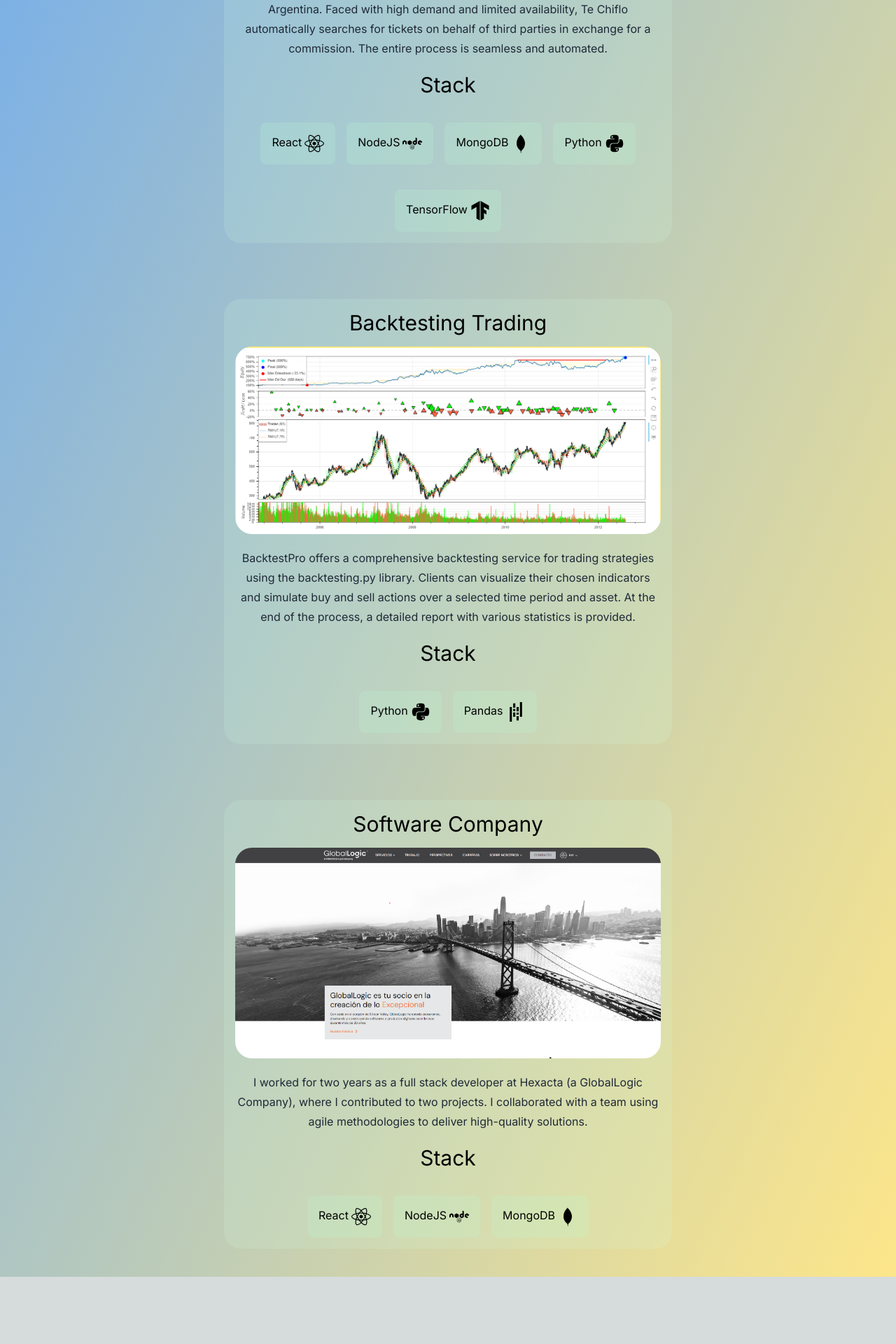
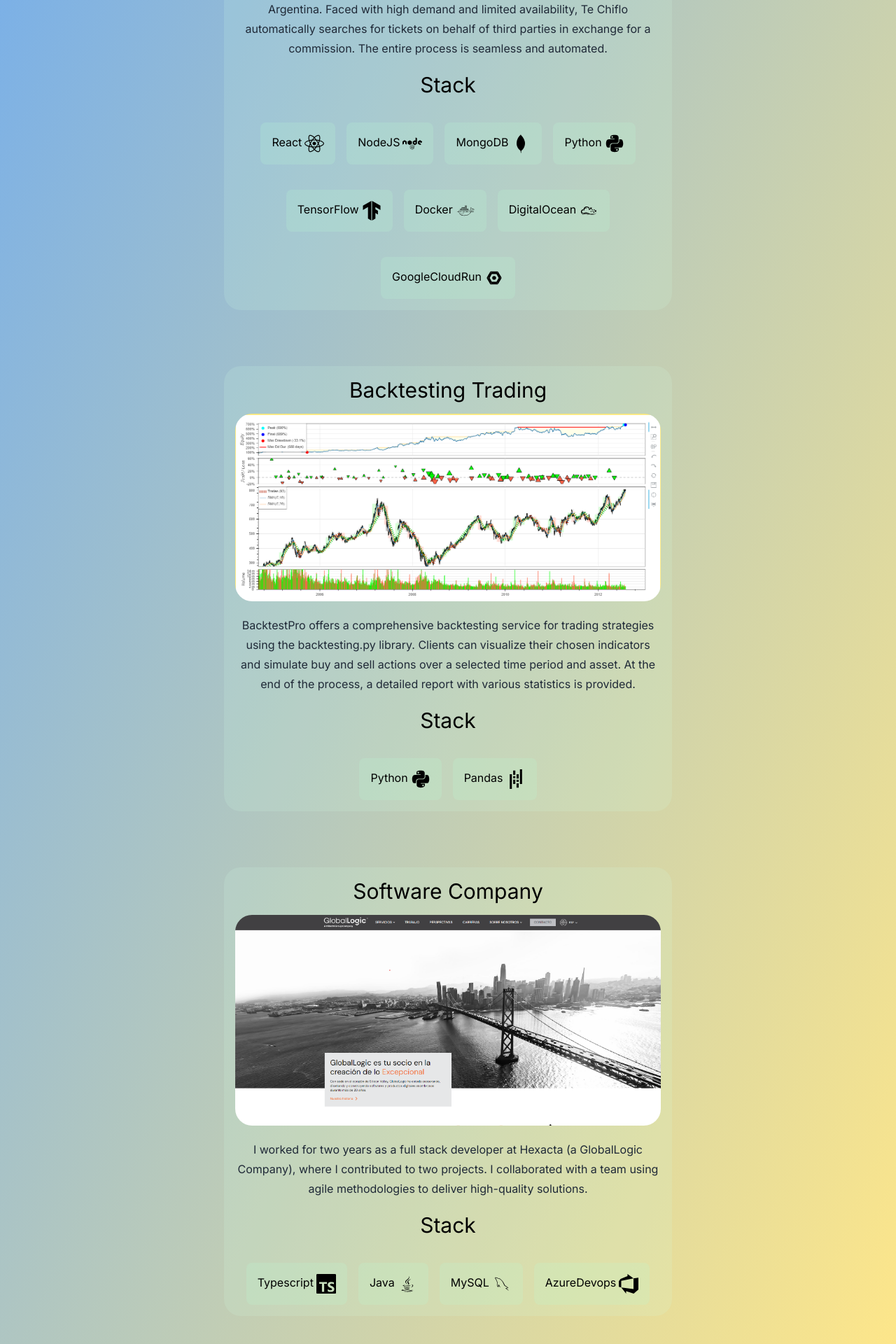
Before and after one commit to JoaquinFioriti/portfolio, a Next.js app: page / in a window 1280 px wide. Shown: the part 1056-2976 px from the top of the page at 70% size. Before the commit the page ends 2880 px from the top, so only its background shows below. Built offline with nearby package versions, Linux system fonts and the light colour scheme.

Commit message:
style: adding more stack

```diff
--- a/src/components/Container.tsx
+++ b/src/components/Container.tsx
@@ -11,6 +11,14 @@
 import { FaPython } from 'react-icons/fa6'
 import { SiPandas } from 'react-icons/si'
 import { SiTensorflow } from 'react-icons/si'
+import { SiTypescript } from 'react-icons/si'
+import { DiJava } from 'react-icons/di'
+import { SiSpringboot } from 'react-icons/si'
+import { DiMysql } from 'react-icons/di'
+import { DiDocker } from 'react-icons/di'
+import { SiAzuredevops } from 'react-icons/si'
+import { DiDigitalOcean } from 'react-icons/di'
+import { DiGoogleCloudPlatform } from 'react-icons/di'
 
 
 interface ContainerProps {
@@ -40,7 +48,7 @@
                         className='rounded-3xl  cursor-pointer'/>
                     </a>
                     }
-                tecnologies={[{name:'React',icon: <FaReact className='size-7'/>},{name:'NodeJS',icon: <FaNode className='size-7'/>},{name:'MongoDB',icon: <DiMongodb className='size-7'/>},{name:'Python',icon: <FaPython className='size-7'/>}, {name:'TensorFlow',icon: <SiTensorflow className='size-7'/>}]}
+                tecnologies={[{name:'React',icon: <FaReact className='size-7'/>},{name:'NodeJS',icon: <FaNode className='size-7'/>},{name:'MongoDB',icon: <DiMongodb className='size-7'/>},{name:'Python',icon: <FaPython className='size-7'/>}, {name:'TensorFlow',icon: <SiTensorflow className='size-7'/>}, {name:'Docker',icon: <DiDocker className='size-7'/>}, {name:'DigitalOcean',icon: <DiDigitalOcean className='size-7'/>},  {name:'GoogleCloudRun',icon: <DiGoogleCloudPlatform className='size-7'/>}]}
             />
             <Project
                 className='p-4 w-1/2 flex flex-col items-center rounded-3xl bg-emerald-100 bg-opacity-15 hover:animate-pulseScale'
@@ -71,7 +79,7 @@
                         className='rounded-3xl'/>
                     </a>
                     }
-                tecnologies={[{name:'React',icon: <FaReact className='size-7'/>},{name:'NodeJS',icon: <FaNode className='size-7'/>},{name:'MongoDB',icon: <DiMongodb className='size-7'/>}]}
+                tecnologies={[{name:'Typescript',icon: <SiTypescript className='size-7'/>},{name:'Java',icon: <DiJava className='size-7'/>},{name:'MySQL',icon: <DiMysql className='size-7'/>}, {name:'AzureDevops',icon: <SiAzuredevops className='size-7'/>}]}
             />
         </div>
         </div>
```
